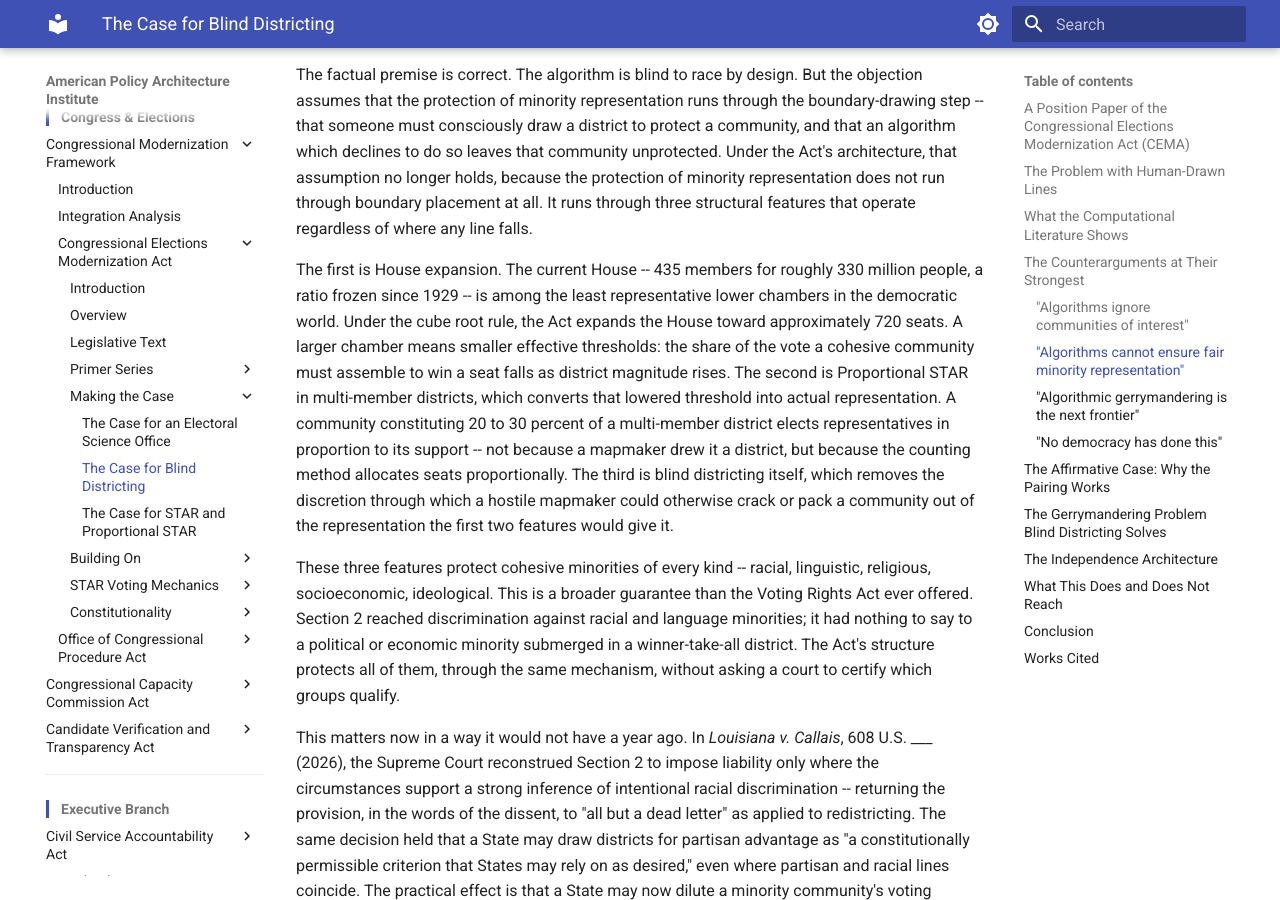
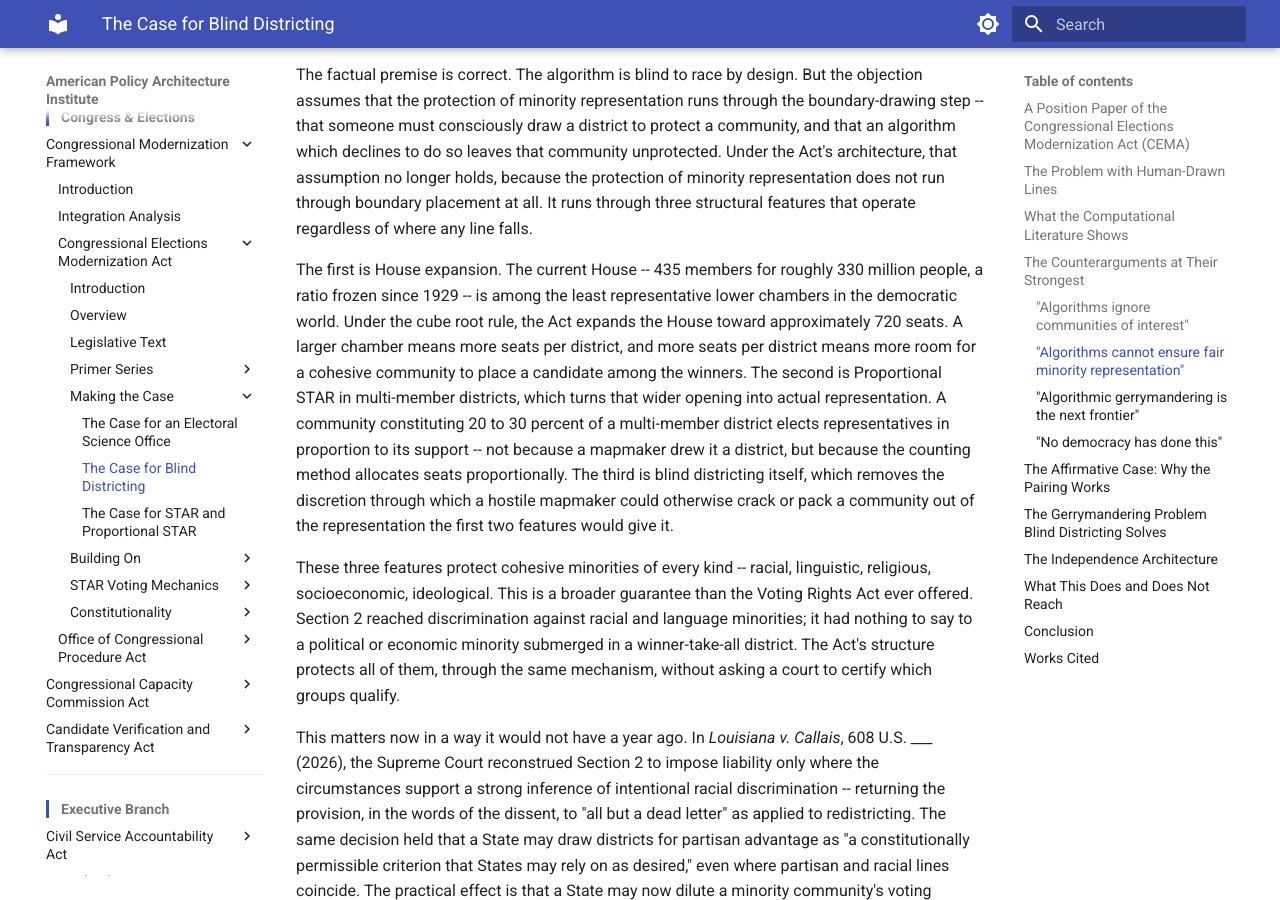
Before and after one commit to albertintech/apai, an MkDocs documentation site: the page built from docs/congress/cmf/cema/the-case-for-blind-districting.md, in a window 1280 px wide and 900 px high, scrolled down 4737 px. Built offline with MkDocs 1.6.1 and Material for MkDocs 9.7.7, drawn with Linux system fonts in a browser that asks for light colours; some of the changed lines change nothing that is shown.

Commit message:
Revise minority representation argument and update revisions
Revised the argument structure regarding minority representation and blind districting. Updated revision history and compliance details following recent legal changes.

```diff
--- a/docs/congress/cmf/cema/the-case-for-blind-districting.md
+++ b/docs/congress/cmf/cema/the-case-for-blind-districting.md
@@ -64,7 +64,7 @@ A blind algorithm operates without reference to race, ethnicity, or language. Be
 
 The factual premise is correct. The algorithm is blind to race by design. But the objection assumes that the protection of minority representation runs through the boundary-drawing step -- that someone must consciously draw a district to protect a community, and that an algorithm which declines to do so leaves that community unprotected. Under the Act's architecture, that assumption no longer holds, because the protection of minority representation does not run through boundary placement at all. It runs through three structural features that operate regardless of where any line falls.
 
-The first is House expansion. The current House -- 435 members for roughly 330 million people, a ratio frozen since 1929 -- is among the least representative lower chambers in the democratic world. Under the cube root rule, the Act expands the House toward approximately 720 seats. A larger chamber means smaller effective thresholds: the share of the vote a cohesive community must assemble to win a seat falls as district magnitude rises. The second is Proportional STAR in multi-member districts, which converts that lowered threshold into actual representation. A community constituting 20 to 30 percent of a multi-member district elects representatives in proportion to its support -- not because a mapmaker drew it a district, but because the counting method allocates seats proportionally. The third is blind districting itself, which removes the discretion through which a hostile mapmaker could otherwise crack or pack a community out of the representation the first two features would give it.
+The first is House expansion. The current House -- 435 members for roughly 330 million people, a ratio frozen since 1929 -- is among the least representative lower chambers in the democratic world. Under the cube root rule, the Act expands the House toward approximately 720 seats. A larger chamber means more seats per district, and more seats per district means more room for a cohesive community to place a candidate among the winners. The second is Proportional STAR in multi-member districts, which turns that wider opening into actual representation. A community constituting 20 to 30 percent of a multi-member district elects representatives in proportion to its support -- not because a mapmaker drew it a district, but because the counting method allocates seats proportionally. The third is blind districting itself, which removes the discretion through which a hostile mapmaker could otherwise crack or pack a community out of the representation the first two features would give it.
 
 These three features protect cohesive minorities of every kind -- racial, linguistic, religious, socioeconomic, ideological. This is a broader guarantee than the Voting Rights Act ever offered. Section 2 reached discrimination against racial and language minorities; it had nothing to say to a political or economic minority submerged in a winner-take-all district. The Act's structure protects all of them, through the same mechanism, without asking a court to certify which groups qualify.
 
@@ -239,7 +239,21 @@ Warshaw, Christopher, Eric McGhee, and Michal Migurski. 2022. "Districts for a N
 <!--
 ## Revision History
 
-**Revision 6.1** (Current)
+**6.5 alignment sweep**
+
+- Series Alignment advanced from Rev 6.4 to Rev 6.5 (money exposure audit: member compensation, public campaign matching funds, the state-funding prohibition, and Section 204 contracting removed from the legislative text; the enforcement prohibition retained as Section 404(d)(1.1)). Verification pass confirmed no operative references to any removed provision. No content change required.
+
+**Revision 6.4** (Current)
+- Aligned with Rev 6.4 of the CEMA legislative text (6.4 alignment sweep)
+- **Threshold-as-bar framing retired (1 site, 2 instances):** In "Algorithms cannot ensure fair minority representation," the three-feature structural argument rewritten. "A larger chamber means smaller effective thresholds: the share of the vote a cohesive community must assemble to win a seat falls as district magnitude rises" replaced with "more seats per district, and more seats per district means more room for a cohesive community to place a candidate among the winners." "Which converts that lowered threshold into actual representation" replaced with "which turns that wider opening into actual representation." The surrounding argument (three features operating regardless of boundary placement) and the proportionality description ("A community constituting 20 to 30 percent... elects representatives in proportion to its support") preserved unchanged
+- Rev 6.3 disposition: no content references Title I ballot-access specifics at a level affected by 6.3 changes. Verified clean
+- Rev 6.4 disposition: no content references Title II party recognition structure, Title V compensation specifics, or Section 704 effective-date tiers. The threshold framing was the sole finding. Terminology verified: "Proportional STAR" used throughout (no "STAR-PR" drift); "Allocated Score" at algorithm level only
+
+**Revision 6.2**
+- Series-alignment pass: filename advanced from 6-1 to 6-2 to match the current CEMA legislative-text baseline. No content change. Rev 6.2 added an affirmative full-field elections standard to the legislative text and split the primary prohibition into two independent bars (no state funding, no state enforcement); this document does not describe the primary-prohibition mechanics and required no content change. VRA content confirmed current: this document was the anchor for the post-*Callais* structural reframe at Rev 6.1, carries no stale Section 2 carve-out language, and its retained references to minority representation and the *Callais* analysis remain accurate. Verified against both the VRA-residue and full-field/primary trigger sets
+- **DPS 3.8 compliance confirmed:** Supporting Document header (H1 own title, H2 typed relational subtitle, author byline) and footer (copyright line, no attribution line) verified against APAI Document Production Standards Rev 3.8; filename token and revision-history token aligned at 6.2
+
+**Revision 6.1**
 - Aligned with Rev 6.1 of the CEMA legislative text, which removed the Voting Rights Act Section 2 vote-dilution compliance mechanism in response to *Louisiana v. Callais*, 608 U.S. ___ (2026)
 - **VRA counterargument section retitled and rewritten:** "Algorithms cannot handle VRA compliance" retitled to "Algorithms cannot ensure fair minority representation," reframing the section around the underlying concern (minority representation) rather than the proxy (statutory compliance). The prior answer -- which relied on the now-removed bounded VRA adjustment mechanism (DOJ review, minimum adjustment, dual publication, three-judge-panel review) -- replaced with the structural argument: minority representation is protected by three features that operate regardless of boundary placement (House expansion lowering effective thresholds, Proportional STAR converting thresholds to seats, blind districting removing manipulation), a guarantee broader than the VRA because it reaches cohesive minorities of every kind rather than only racial and language minorities
 - ***Callais* integrated:** Added treatment of *Louisiana v. Callais* as evidence that results-based statutory protection is fragile (Section 2 narrowed to require a strong inference of intentional discrimination; partisan gerrymandering elevated to a permissible criterion even where it coincides with racial lines); framed through the crystal-versus-bricks contrast (targeted legal carve-out dependent on political and judicial weather versus Elections-Clause-grounded structure) and the dissent's "dead letter" and self-liquidation observations; explained why a race-conscious adjustment to a race-blind map would, post-*Callais*, invite Fourteenth Amendment challenge, making the removed carve-out's remedy its own liability
```
